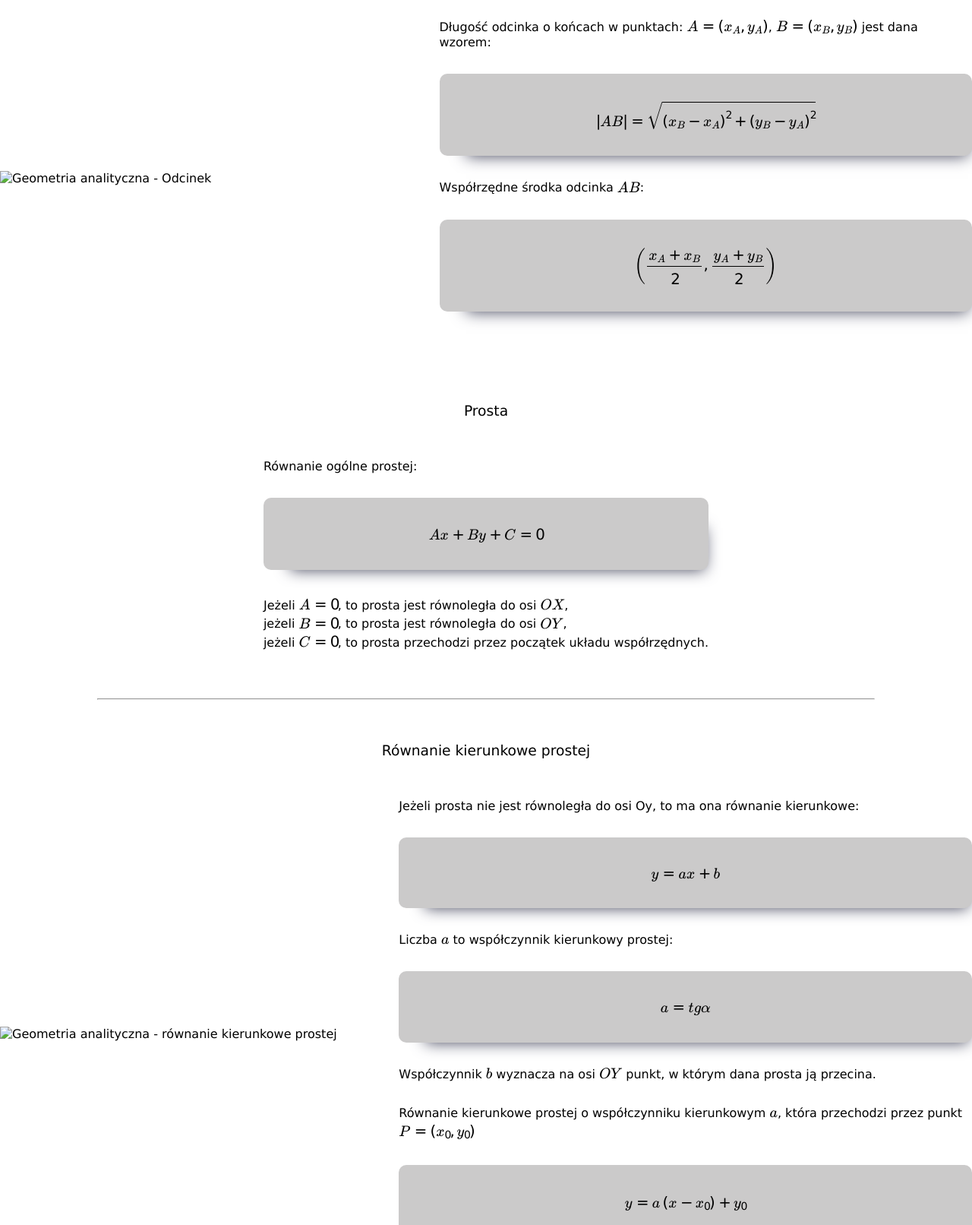
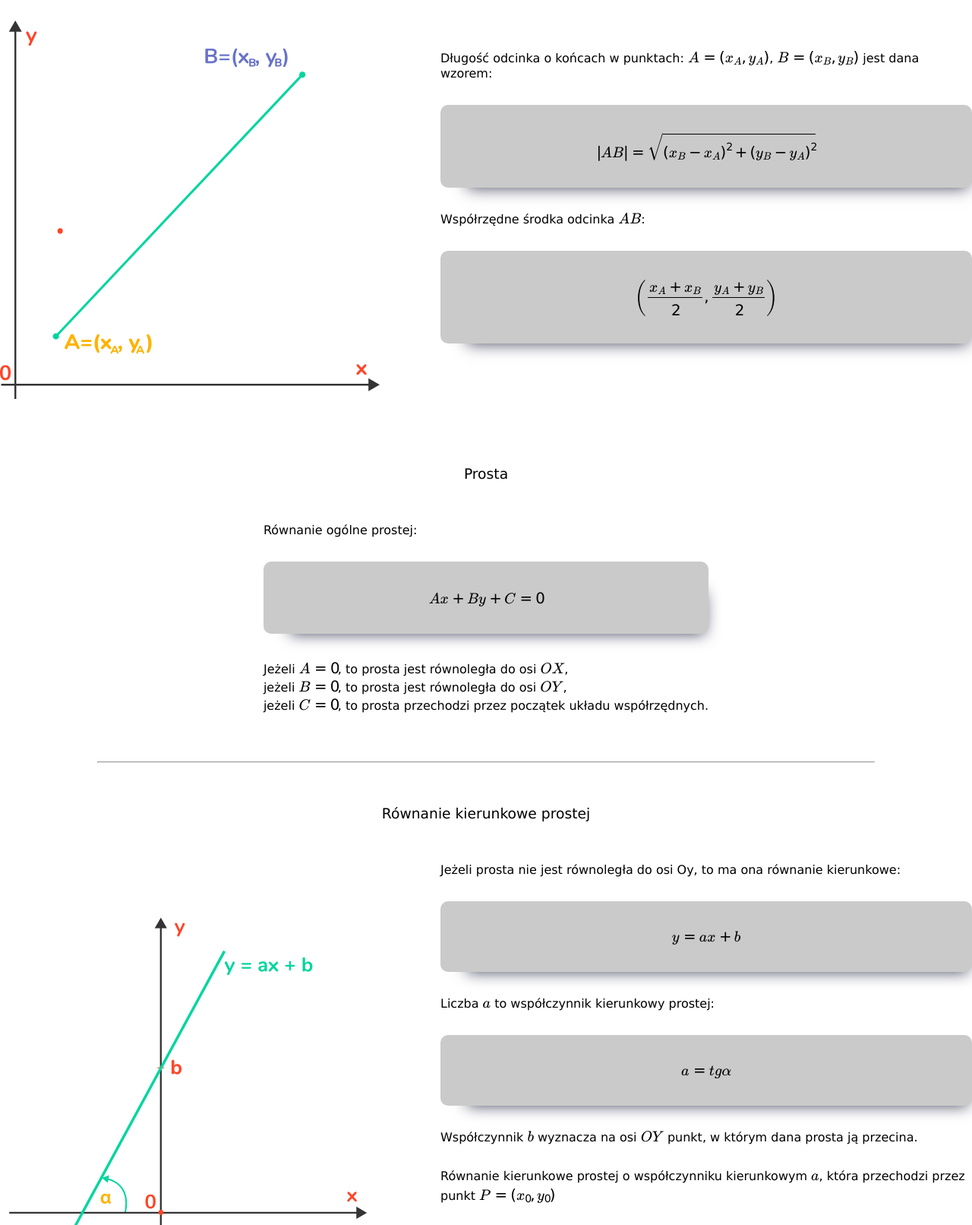
Before and after one commit to mateuszlamla/projekcik_roczny, a plain HTML site: page geometria_analityczna.html in a window 1280 px wide. Shown: the part 464-2076 px from the top of the page at 76% size. Drawn offline with nearby package versions, Linux system fonts and the light colour scheme; files that its build step writes are made by us from their sources; the site is published under a folder, as on GitHub Pages, so addresses that start at the root find nothing.

Commit message:
Update geometria_analityczna.html

```diff
--- a/geometria_analityczna.html
+++ b/geometria_analityczna.html
@@ -29,7 +29,7 @@
         <h1 class="section__title"> Geometria analityczna</h1>
         <h3 class="section__subtitle">Odcinek</h3>
         <div class="section__flexRow">
-            <img src="/img/geometria_analityczna_odcinek.svg" alt="Geometria analityczna - Odcinek" width="500" class="section__img">
+            <img src="img/geometria_analityczna_odcinek.svg" alt="Geometria analityczna - Odcinek" width="500" class="section__img">
             <div class="section__box">
                 <p class="section__paragraph">Długość odcinka o końcach w punktach: \( A=\left(x_{A},y_{A} \right) \), \( B=\left(x_{B},y_{B} \right) \) jest dana wzorem:</p>
                 <div class="section__row">\[ \left|AB \right|=\sqrt{\left(x_{B}-x_{A}\right)^{2}+\left( y_{B}-y_{A}\right)^{2}} \]</div>
@@ -48,7 +48,7 @@
     <hr class="section__line">
     <h3 class="section__subtitle">Równanie kierunkowe prostej</h3>
     <div class="section__flexRow">
-        <img src="/img/geometria_analityczna_funkcja_liniowa.svg" alt="Geometria analityczna - równanie kierunkowe prostej" width="500" class="section__img">
+        <img src="img/geometria_analityczna_funkcja_liniowa.svg" alt="Geometria analityczna - równanie kierunkowe prostej" width="500" class="section__img">
         <div class="section__box">
             <p class="section__paragraph">Jeżeli prosta nie jest równoległa do osi Oy, to ma ona równanie kierunkowe:</p>
             <div class="section__row">\[ y=ax+b \]</div>
```
